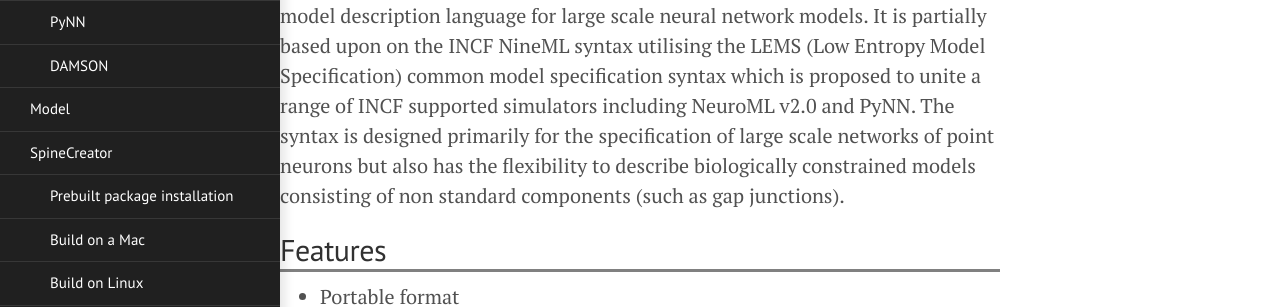
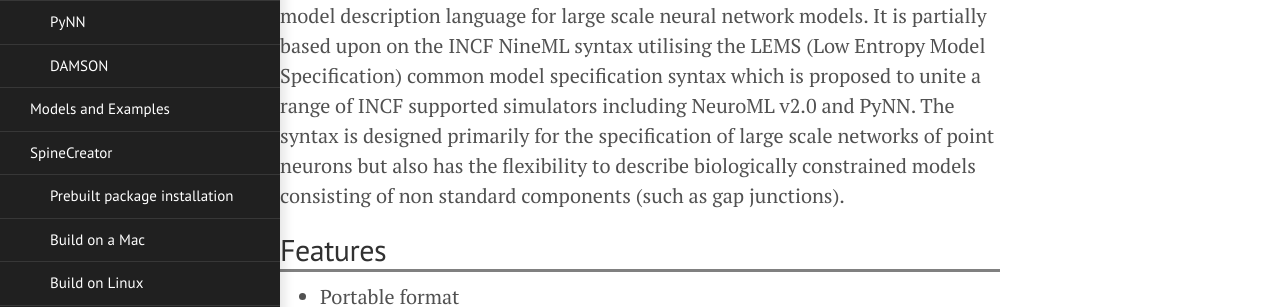
Before and after one commit to SpineML/spineml.github.io, a Jekyll site: the page built from index.md, in a window 1280 px wide. Shown: the part 498-805 px from the top of the page. Built offline with Jekyll 4.4.1, drawn with Linux system fonts in a browser that asks for light colours; nearby versions of some CDN libraries; library files that are not in the unit come from our copies.

Commit message:
Update navigation.yml

```diff
--- a/_data/navigation.yml
+++ b/_data/navigation.yml
@@ -24,7 +24,7 @@
     - text: "DAMSON"
       url: "/simulators/DAMSON/"
 
-- text: "Model"
+- text: "Models and Examples"
   url: "/models/"
   subnav:
 
```
